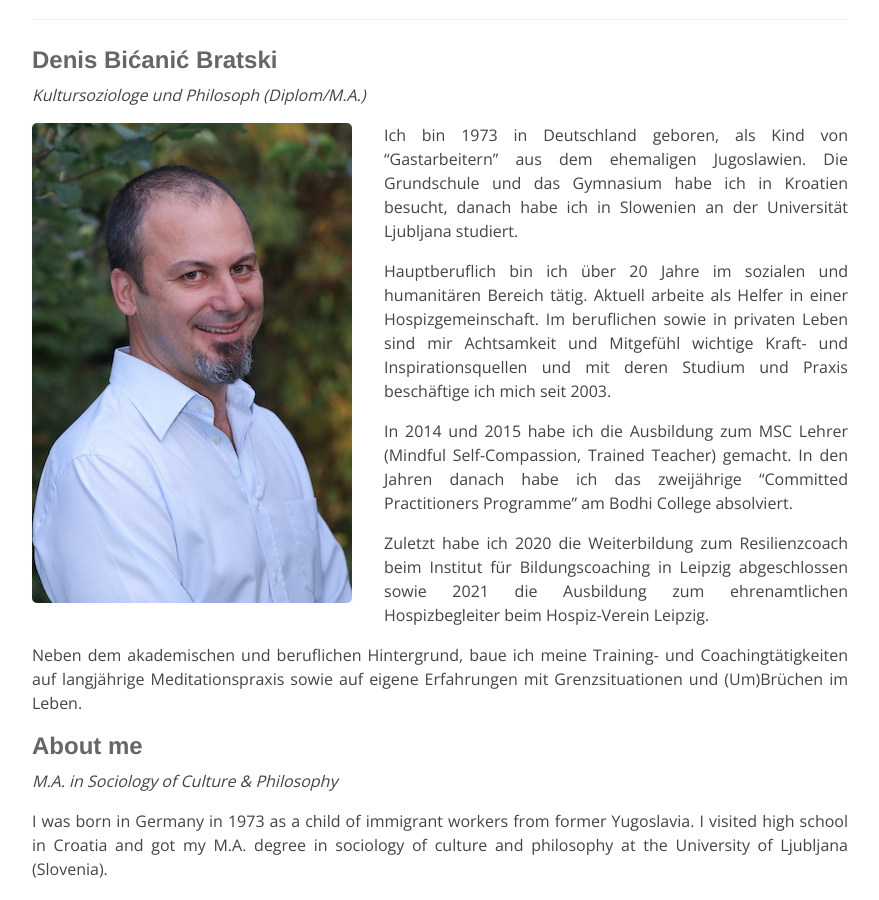
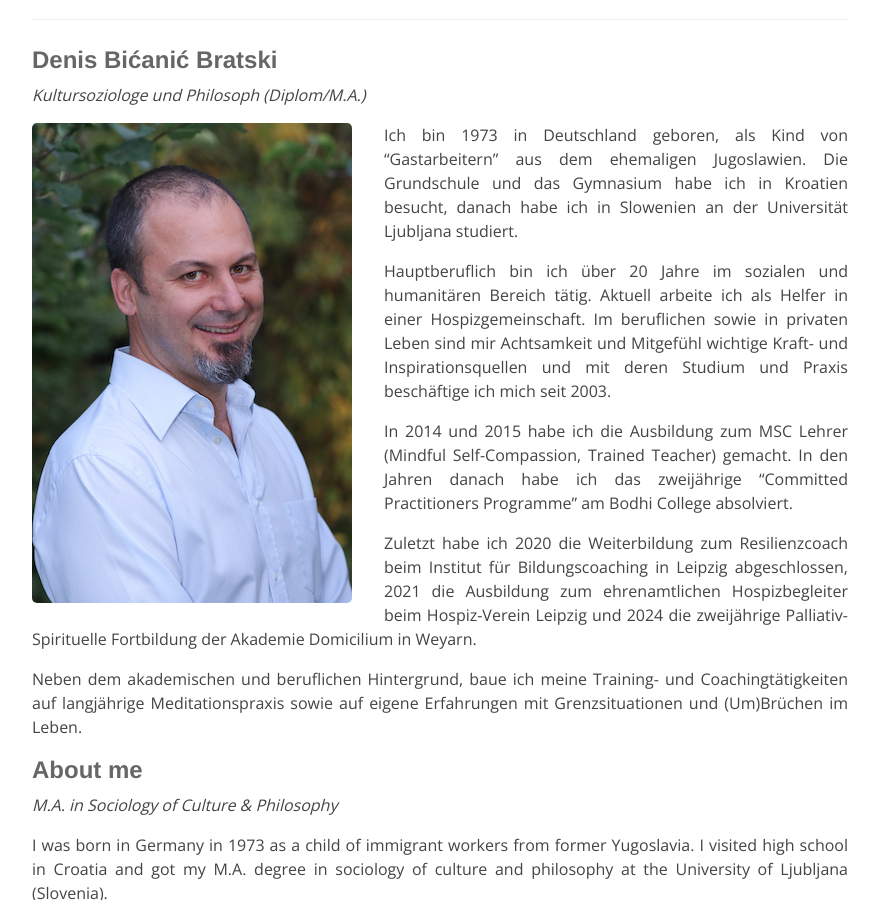
Before and after one commit to herzweite/herzweite.github.io, a Jekyll site: the page built from zur-person.md, in a window 1280 px wide and 900 px high, scrolled down 257 px. Shown: the whole window, without its empty margins (200-1079 px from the left). Built offline with Jekyll 4.4.1, drawn with Linux system fonts in a browser that asks for light colours; our own code applies the rules of GitHub Pages for plain Markdown files.

Commit message:
Update zur-person.md

```diff
--- a/zur-person.md
+++ b/zur-person.md
@@ -7,11 +7,11 @@
 
 Ich bin 1973 in Deutschland geboren, als Kind von "Gastarbeitern" aus dem ehemaligen Jugoslawien. Die Grundschule und das Gymnasium habe ich in Kroatien besucht, danach habe ich in Slowenien an der Universität Ljubljana studiert.
 
-Hauptberuflich bin ich über 20 Jahre im sozialen und humanitären Bereich tätig. Aktuell arbeite als Helfer in einer Hospizgemeinschaft. Im beruflichen sowie in privaten Leben sind mir Achtsamkeit und Mitgefühl wichtige Kraft- und Inspirationsquellen und mit deren Studium und Praxis beschäftige ich mich seit 2003.
+Hauptberuflich bin ich über 20 Jahre im sozialen und humanitären Bereich tätig. Aktuell arbeite ich als Helfer in einer Hospizgemeinschaft. Im beruflichen sowie in privaten Leben sind mir Achtsamkeit und Mitgefühl wichtige Kraft- und Inspirationsquellen und mit deren Studium und Praxis beschäftige ich mich seit 2003.
 
 In 2014 und 2015 habe ich die Ausbildung zum MSC Lehrer (Mindful Self-Compassion, Trained Teacher) gemacht. In den Jahren danach habe ich das zweijährige "Committed Practitioners Programme" am Bodhi College absolviert.
 
-Zuletzt habe ich 2020 die Weiterbildung zum Resilienzcoach beim Institut für Bildungscoaching in Leipzig abgeschlossen sowie 2021 die Ausbildung zum ehrenamtlichen Hospizbegleiter beim Hospiz-Verein Leipzig.
+Zuletzt habe ich 2020 die Weiterbildung zum Resilienzcoach beim Institut für Bildungscoaching in Leipzig abgeschlossen, 2021 die Ausbildung zum ehrenamtlichen Hospizbegleiter beim Hospiz-Verein Leipzig und 2024 die zweijährige Palliativ-Spirituelle Fortbildung der Akademie Domicilium in Weyarn.
 
 Neben dem akademischen und beruflichen Hintergrund, baue ich meine Training- und Coachingtätigkeiten auf langjährige Meditationspraxis sowie auf eigene Erfahrungen mit Grenzsituationen und (Um)Brüchen im Leben.
 
```
